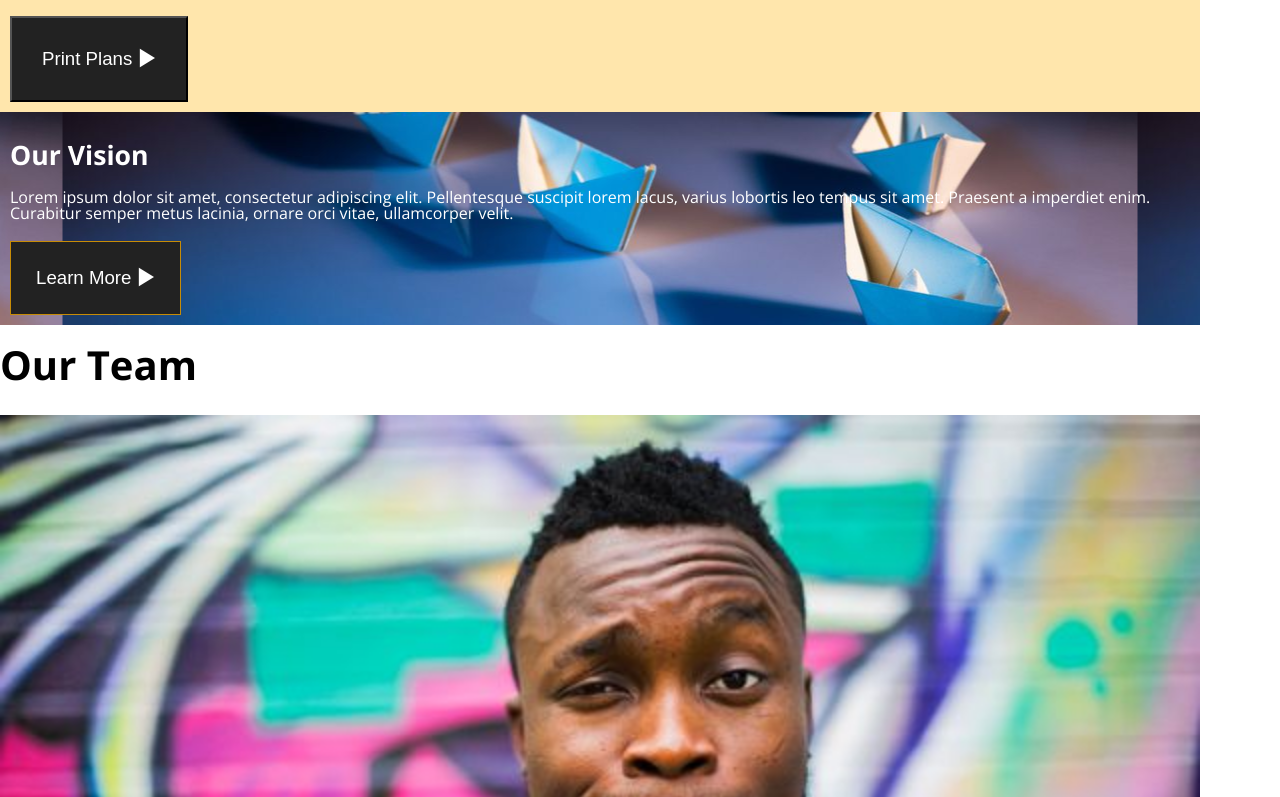
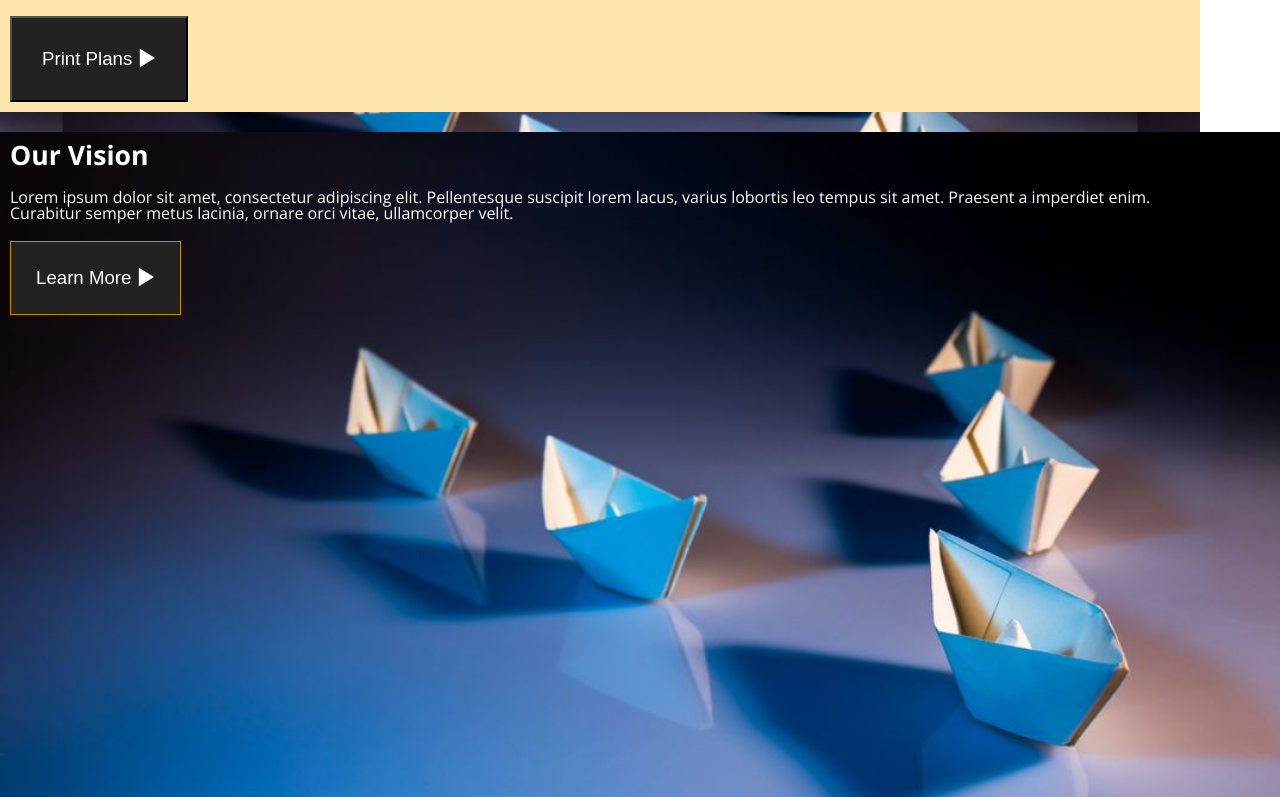
Before and after one commit to savi0028/final-project, a plain HTML site: page index.html in a window 1280 px wide. Shown: the part 7063-7860 px from the top of the page. Drawn offline with nearby package versions, Linux system fonts and the light colour scheme.

Commit message:
finalizing css

```diff
--- a/index.html
+++ b/index.html
@@ -123,7 +123,7 @@
 
     <!-- OUR VISION -->
     <div id="our-vision">
-        <!-- <img class="bg-image" src="images/vision.jpg" alt="origami boats"> -->
+        <img class="bg-image" src="images/vision.jpg" alt="origami boats">
 
         <div>
             <h3>Our Vision</h3>
```
